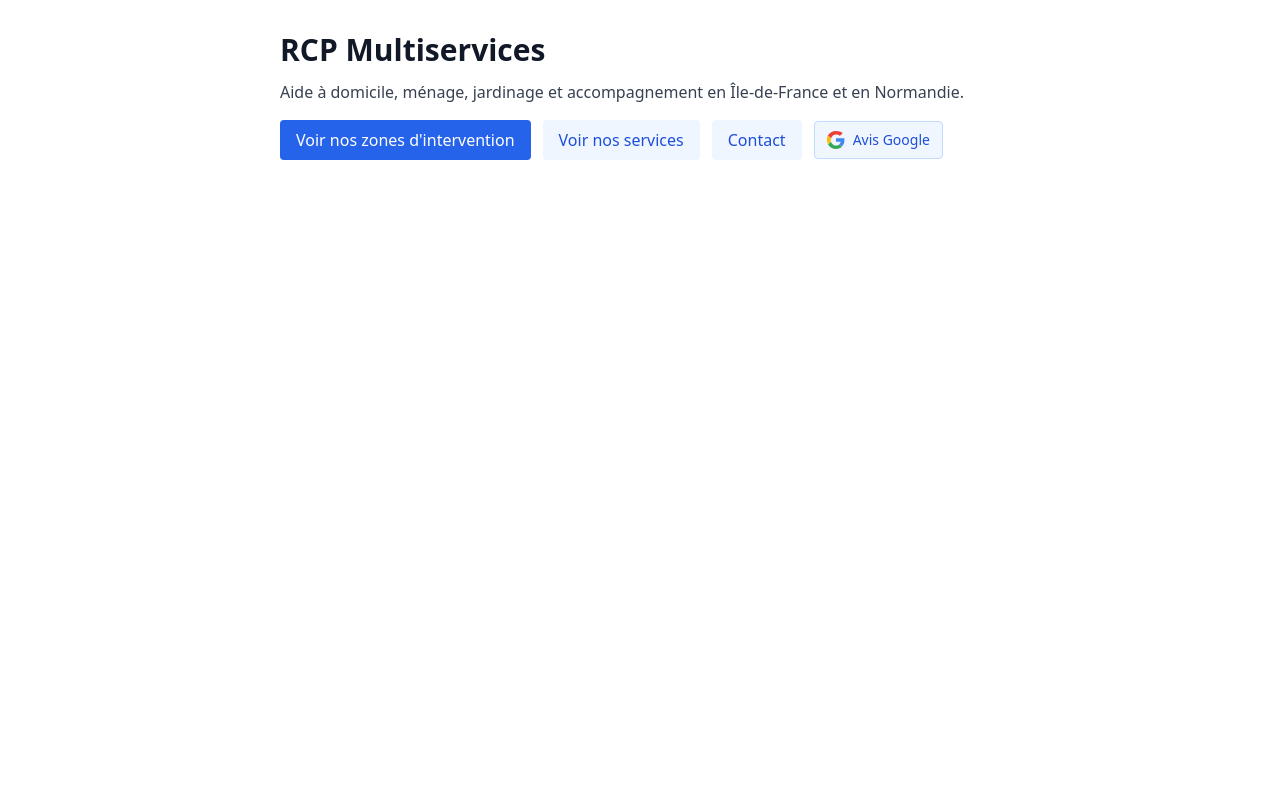
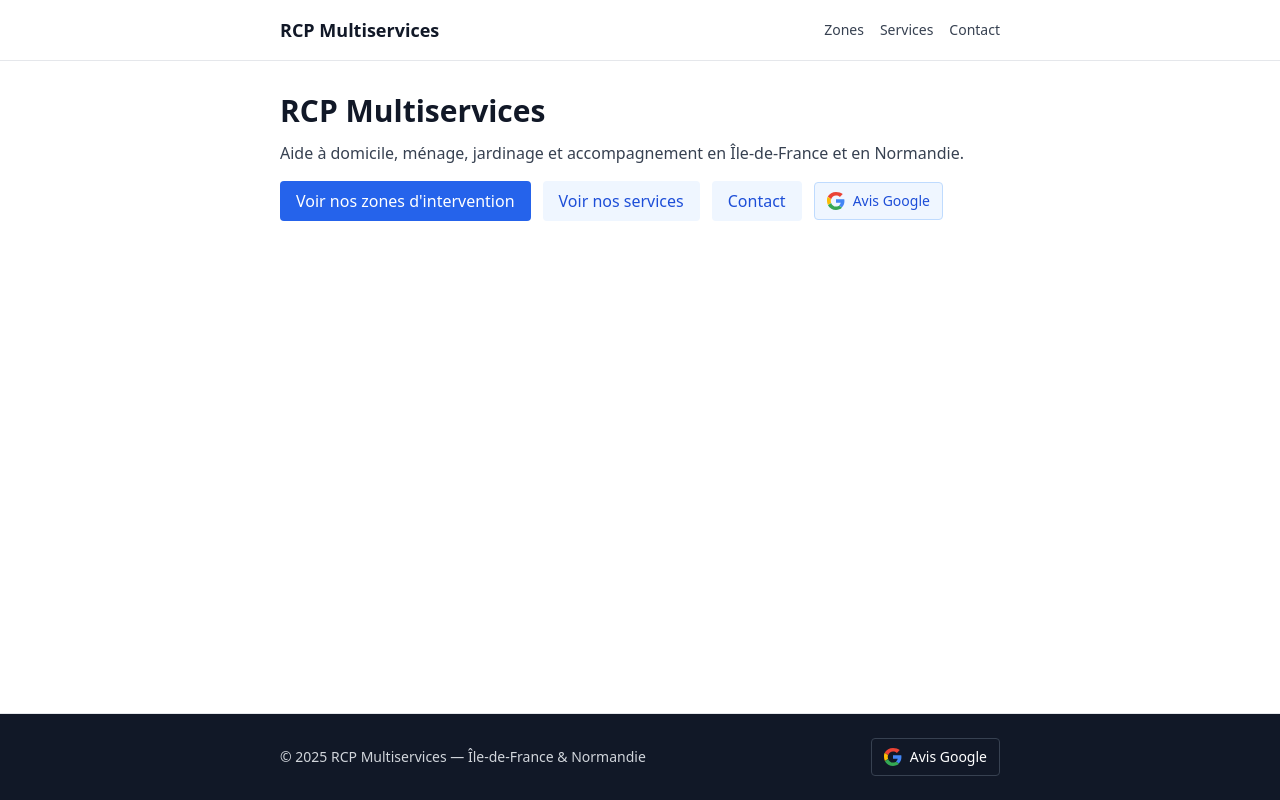
Before and after one commit to Soofmaax/RCP-Multiservices, a Next.js app in the folder next/: page / in a window 1280 px wide. Built offline with nearby package versions, Linux system fonts and the light colour scheme; no server answers.

Commit message:
feat: enhance layout with header and footer components
Co-authored-by: Genie <genie@cosine.sh>

```diff
--- a/next/app/layout.tsx
+++ b/next/app/layout.tsx
@@ -1,4 +1,6 @@
 import type { Metadata } from 'next';
+import Link from 'next/link';
+import GoogleReviewsBadge from '@/components/GoogleReviewsBadge';
 import './globals.css';
 
 export const metadata: Metadata = {
@@ -11,7 +13,37 @@ export const metadata: Metadata = {
 export default function RootLayout({ children }: { children: React.ReactNode }) {
   return (
     <html lang="fr">
-      <body>{children}</body>
+      <body className="min-h-screen flex flex-col">
+        <header className="border-b">
+          <div className="container py-4 flex items-center justify-between">
+            <Link href="/" className="text-lg font-semibold">
+              RCP Multiservices
+            </Link>
+            <nav className="flex items-center gap-4 text-sm">
+              <Link href="/zones" className="text-gray-700 hover:underline">
+                Zones
+              </Link>
+              <Link href="/services" className="text-gray-700 hover:underline">
+                Services
+              </Link>
+              <Link href="/contact" className="text-gray-700 hover:underline">
+                Contact
+              </Link>
+            </nav>
+          </div>
+        </header>
+
+        <div className="flex-1">{children}</div>
+
+        <footer className="border-t bg-gray-900">
+          <div className="container py-6 flex items-center justify-between">
+            <p className="text-sm text-gray-300">
+              © {new Date().getFullYear()} RCP Multiservices — Île-de-France &amp; Normandie
+            </p>
+            <GoogleReviewsBadge variant="inverted" />
+          </div>
+        </footer>
+      </body>
     </html>
   );
 }
```
